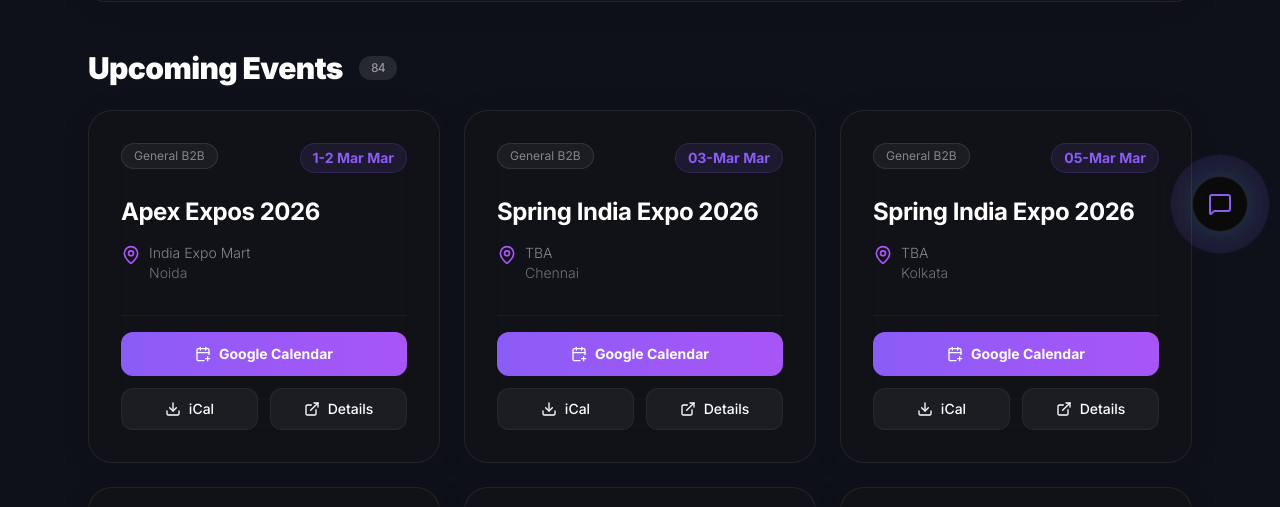
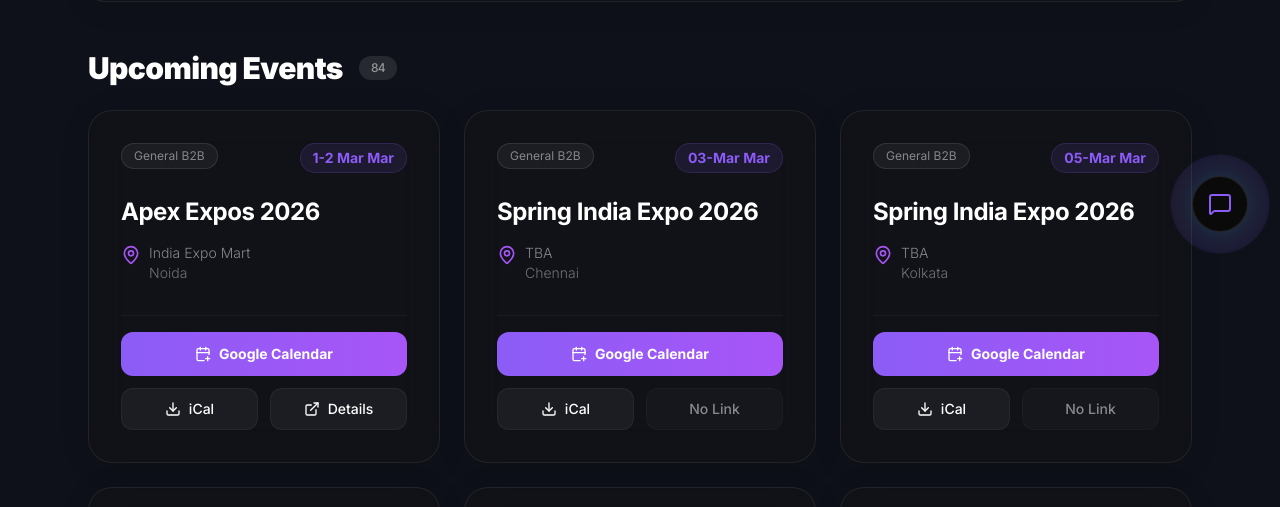
Before and after one commit to ishaan-jha021/thestartupschool-dev, a Next.js app in the folder web/: page /tools/founder-calendar in a window 1280 px wide. Shown: the part 536-1043 px from the top of the page. Built offline with nearby package versions, Linux system fonts and the light colour scheme.

Commit message:
fix: disable Details button for internal gtm.whr.ai links

```diff
--- a/web/app/tools/founder-calendar/page.tsx
+++ b/web/app/tools/founder-calendar/page.tsx
@@ -134,7 +134,7 @@ export default function FounderCalendar() {
                 </a>
                 <div className="grid grid-cols-2 gap-3">
                     <IcsDownloadButton event={event} />
-                    {event.weblink ? (
+                    {event.weblink && !event.weblink.includes('gtm.whr.ai') ? (
                         <a
                             href={event.weblink}
                             target="_blank"
```
